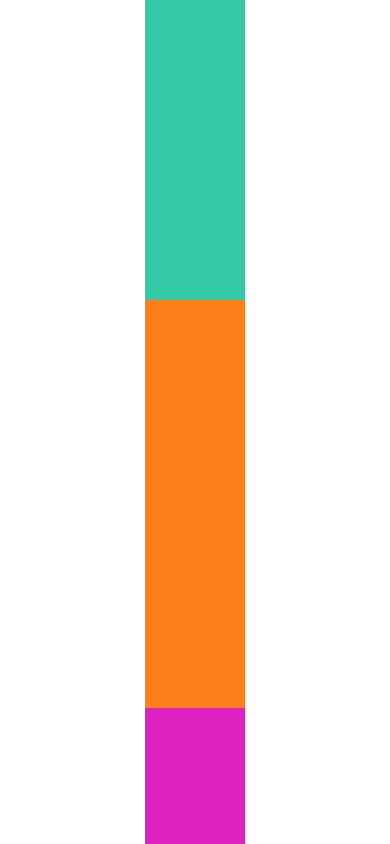
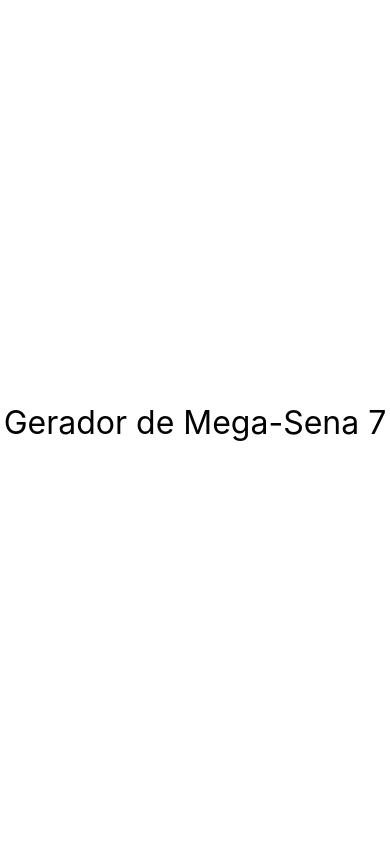
Before and after one commit to vmarinho22/Fundamentos-React-Native, a React Native app: screen / in a window 390 px wide. Built offline with nearby package versions, Linux system fonts and the light colour scheme.

Commit message:
Criando componentes baseados em classe e usando props

```diff
--- a/src/App.js
+++ b/src/App.js
@@ -1,5 +1,6 @@
 import React from 'react'
 import { SafeAreaView,StyleSheet } from 'react-native'
+
 
 
 // import Comp,{ Comp1, Comp2} from './components/Multi'
@@ -24,15 +25,18 @@
 // import FlexboxV1 from './components/layout/FlexboxV1'
 // import FlexboxV2 from './components/layout/FlexboxV2'
 // import FlexboxV3 from './components/layout/FlexboxV3'
-import FlexboxV4 from './components/layout/FlexboxV4'
+// import FlexboxV4 from './components/layout/FlexboxV4'
+import Mega from './components/mega/Mega'
 
 
 export default () => (
     <SafeAreaView style={style.App}>
-        <FlexboxV4/>
+
+        <Mega qtdeNumeros={7}/>
         {/* <Contador inicial={100} passo={13}/> */}
 
         {/* <Aleatorio min={1} max={60}/>
+        <FlexboxV4/>
         <FlexboxV3/>
         <FlexboxV2/>
         <FlexboxV1/>
--- /dev/null
+++ b/src/components/mega/Mega.js
@@ -0,0 +1,15 @@
+import React from 'react'
+import {Text} from 'react-native'
+import Estilo from '../estilo'
+
+
+export default class Mega extends React.Component {
+
+    render(){
+        return (
+            <Text style={Estilo.txtG}>
+                Gerador de Mega-Sena {this.props.qtdeNumeros}
+            </Text>
+        )
+    }
+}
```
